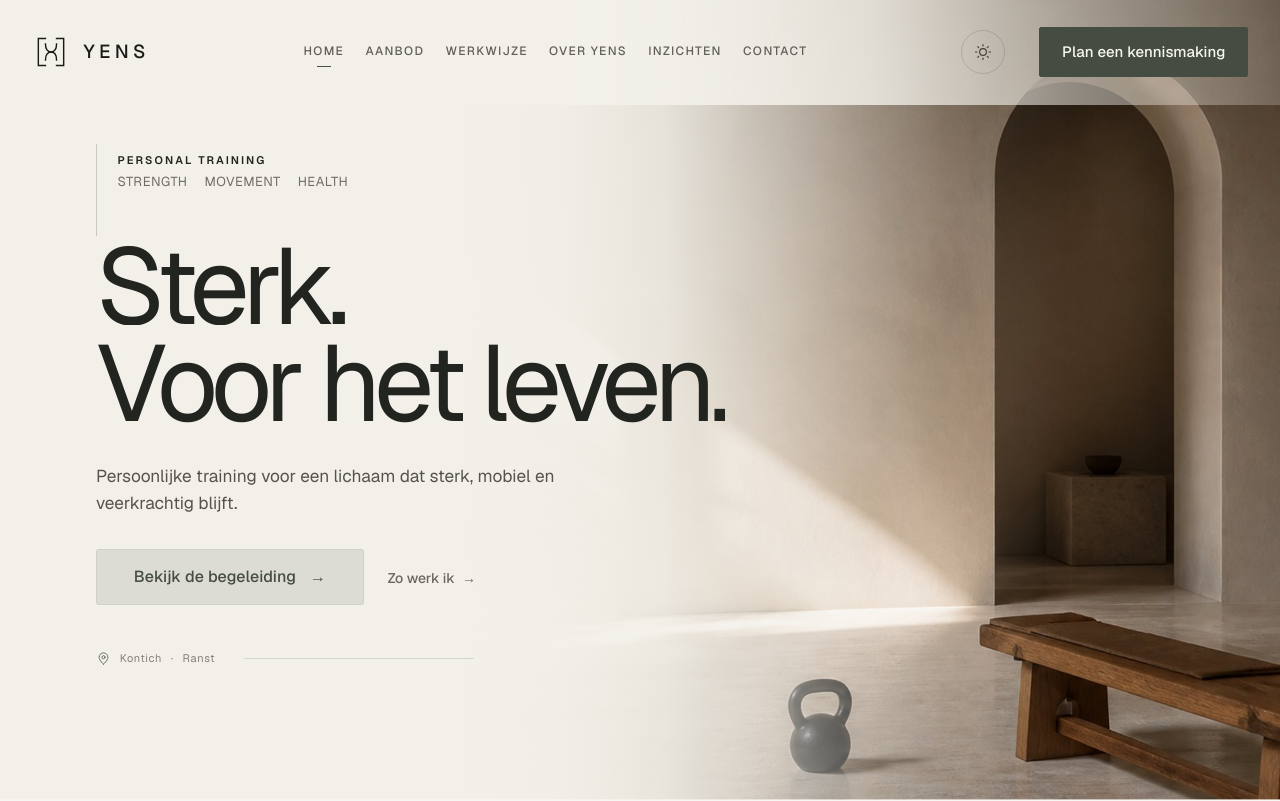
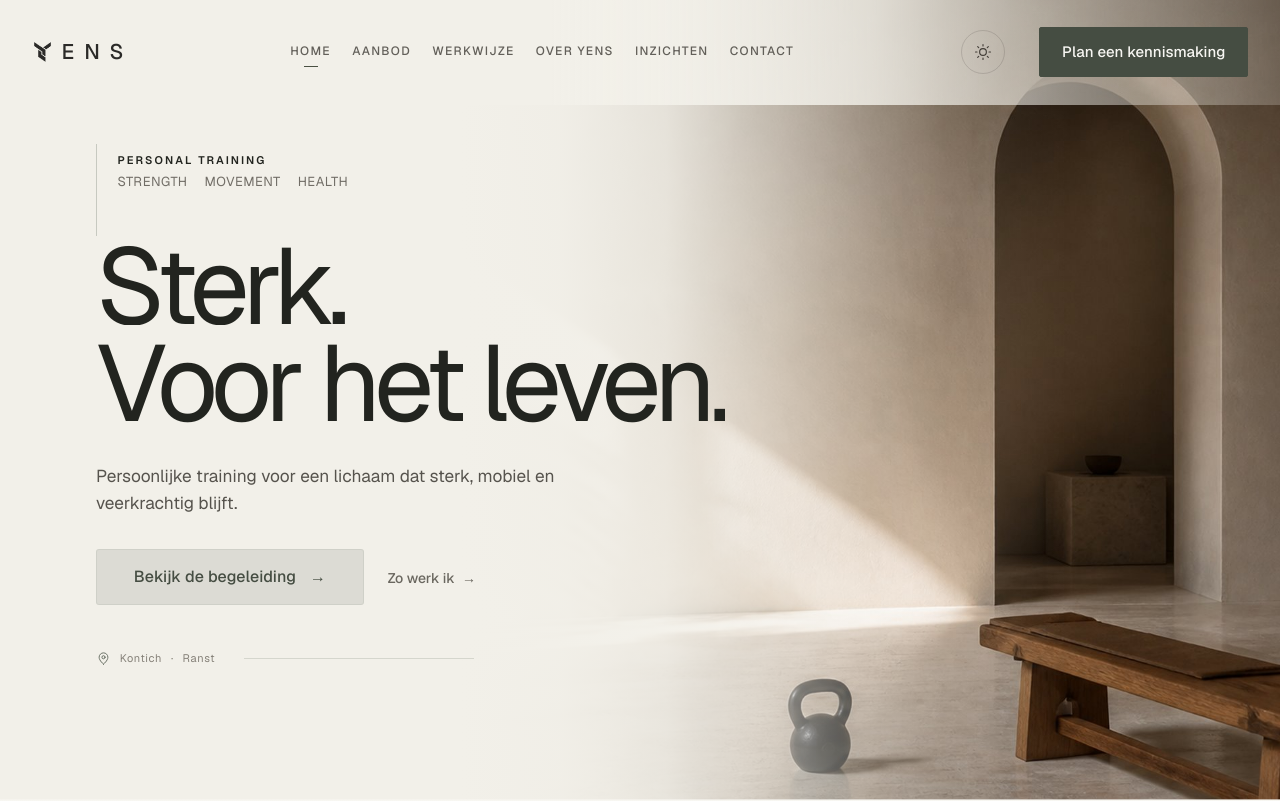
Before and after one commit to jeltedeproft/website-yens5, a website built with Vite: page index.html in a window 1280 px wide. Shown: the top 801 px of the page. Built offline with nearby package versions, Linux system fonts and the light colour scheme.

Commit message:
logo tijdelijke wijziging

```diff
--- a/index.html
+++ b/index.html
@@ -65,7 +65,7 @@
   <header class="nav" id="nav">
     <div class="container nav__inner">
       <a class="brand" href="/" aria-label="YENS — naar de homepage">
-        <span class="brand__name">YENS</span>
+        <span class="brand__name"><span>E</span><span>N</span><span>S</span></span>
       </a>
 
       <nav class="nav__links" aria-label="Hoofdnavigatie">
--- a/style.css
+++ b/style.css
@@ -352,12 +352,12 @@ h4, h5, h6 {
 .brand { display: flex; flex-direction: row; align-items: center; gap: .85rem; line-height: 1.05; }
 .brand::before {
   content: '';
-  width: 2rem;
-  height: 2rem;
+  width: 2.25rem;
+  height: 2.25rem;
   flex: none;
   background: var(--text);
-  -webkit-mask: url('/yens-mark.svg') center / contain no-repeat;
-  mask: url('/yens-mark.svg') center / contain no-repeat;
+  -webkit-mask: url('/images/yens-symbol-signature.png') center / contain no-repeat;
+  mask: url('/images/yens-symbol-signature.png') center / contain no-repeat;
   transition: transform .7s var(--ease), background-color var(--t-med);
 }
 .brand:hover::before { transform: translateY(-1px) scale(1.025); }
@@ -1676,7 +1676,7 @@ main > .section:first-child:not(.section--dark) {
   -webkit-backdrop-filter: none;
 }
 .home-page .nav__inner { min-height: 5rem; }
-.home-page .brand::before { width: 2.375rem; height: 2.375rem; }
+.home-page .brand::before { width: 2.65rem; height: 2.65rem; }
 .home-page .brand__name { font-size: 1.18rem; font-weight: 500; }
 .home-page .nav__links a { font-size: .75rem; font-weight: 500; letter-spacing: .115em; color: #625F59; }
 .home-page .nav__links { gap: clamp(.95rem, 1.65vw, 1.75rem); }
@@ -1830,6 +1830,7 @@ main > .section:first-child:not(.section--dark) {
   }
 }
 @media (max-width: 640px) {
+  .home-page .brand::before { width: 2.25rem; height: 2.25rem; }
   .home-page .hero {
     display: grid; grid-template-rows: auto minmax(17rem, 34svh);
     min-height: auto; padding: 7rem 0 0; overflow: hidden;
@@ -1861,3 +1862,41 @@ main > .section:first-child:not(.section--dark) {
     background: linear-gradient(180deg, #141312 0%, rgba(20,19,18,.52) 14%, transparent 34%);
   }
 }
+
+/* Header-wordmark: het aangeleverde symbool vervangt de letter Y. */
+.nav .brand {
+  --wordmark-color: #2B2A28;
+  gap: .55rem;
+  min-height: 44px;
+}
+[data-theme="dark"] .nav .brand { --wordmark-color: #E8E4DC; }
+.nav .brand::before,
+.home-page .nav .brand::before {
+  width: 1.3rem;
+  height: 1.3rem;
+  background: var(--wordmark-color);
+  -webkit-mask: url('/images/yens-symbol-signature.png') center / 170% no-repeat;
+  mask: url('/images/yens-symbol-signature.png') center / 170% no-repeat;
+  transform: none;
+  transition: none;
+}
+.nav .brand:hover::before { transform: none; }
+.nav .brand__name,
+.home-page .nav .brand__name {
+  display: inline-flex;
+  align-items: baseline;
+  gap: .46em;
+  font-size: 1.32rem;
+  font-weight: 500;
+  line-height: 1;
+  letter-spacing: 0;
+  color: var(--wordmark-color);
+}
+
+@media (max-width: 900px) {
+  .nav .brand { gap: .45rem; }
+  .nav .brand::before,
+  .home-page .nav .brand::before { width: 1.15rem; height: 1.15rem; }
+  .nav .brand__name,
+  .home-page .nav .brand__name { gap: .4em; font-size: 1.15rem; }
+}
```
Also changed, not shown: 404.html (+1 -1 lines), begeleiding.html (+1 -1 lines), contact.html (+1 -1 lines), kennis.html (+1 -1 lines), over-mij.html (+1 -1 lines), privacy.html (+1 -1 lines), voorwaarden.html (+1 -1 lines), werkwijze.html (+1 -1 lines), docs/symbool logo clean.png (deleted), public/images/yens-symbol-clean.png (added), public/images/yens-symbol-signature.png (added).
